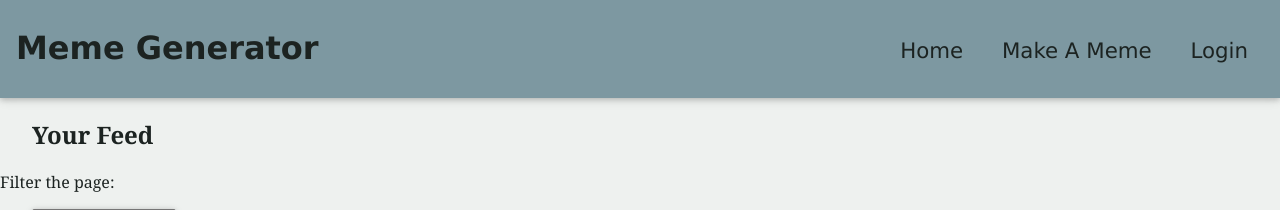
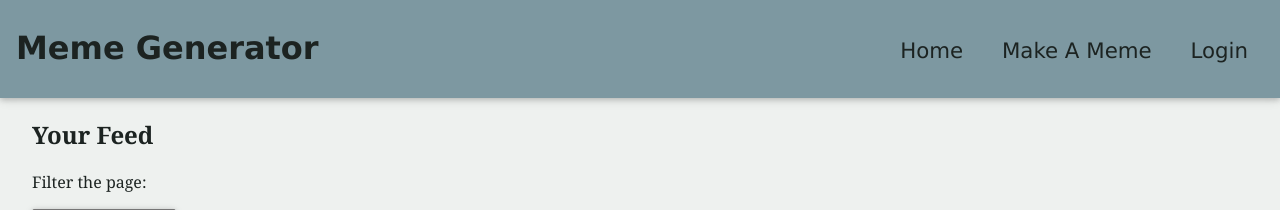
Before and after one commit to JackWilb/DBProject, a Django app: page / in a window 1280 px wide. Shown: the top 210 px of the page. Run offline with Django 3.2, Linux system fonts and the light colour scheme; data comes from the database, SQL or seed files in the repository.

```diff
--- a/src/MemeGenerator/static/MemeGenerator/styles.css
+++ b/src/MemeGenerator/static/MemeGenerator/styles.css
@@ -41,6 +41,10 @@ h1 {
 }
 
 h2 {
+	padding: 0px 2.5%;
+}
+
+p {
 	padding: 0px 2.5%;
 }
 
--- a/src/static/MemeGenerator/styles.css
+++ b/src/static/MemeGenerator/styles.css
@@ -41,6 +41,10 @@ h1 {
 }
 
 h2 {
+	padding: 0px 2.5%;
+}
+
+p {
 	padding: 0px 2.5%;
 }
 
```
